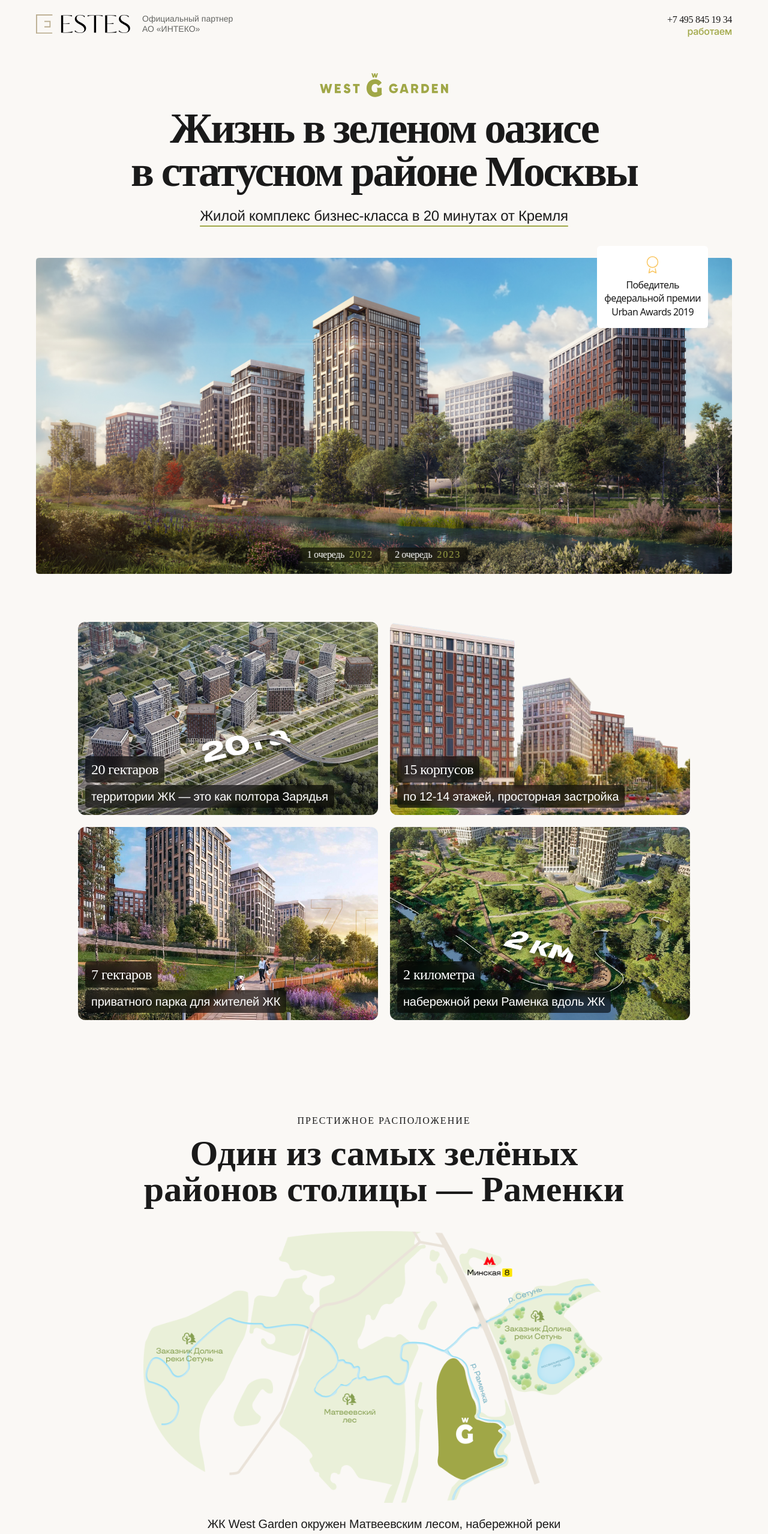
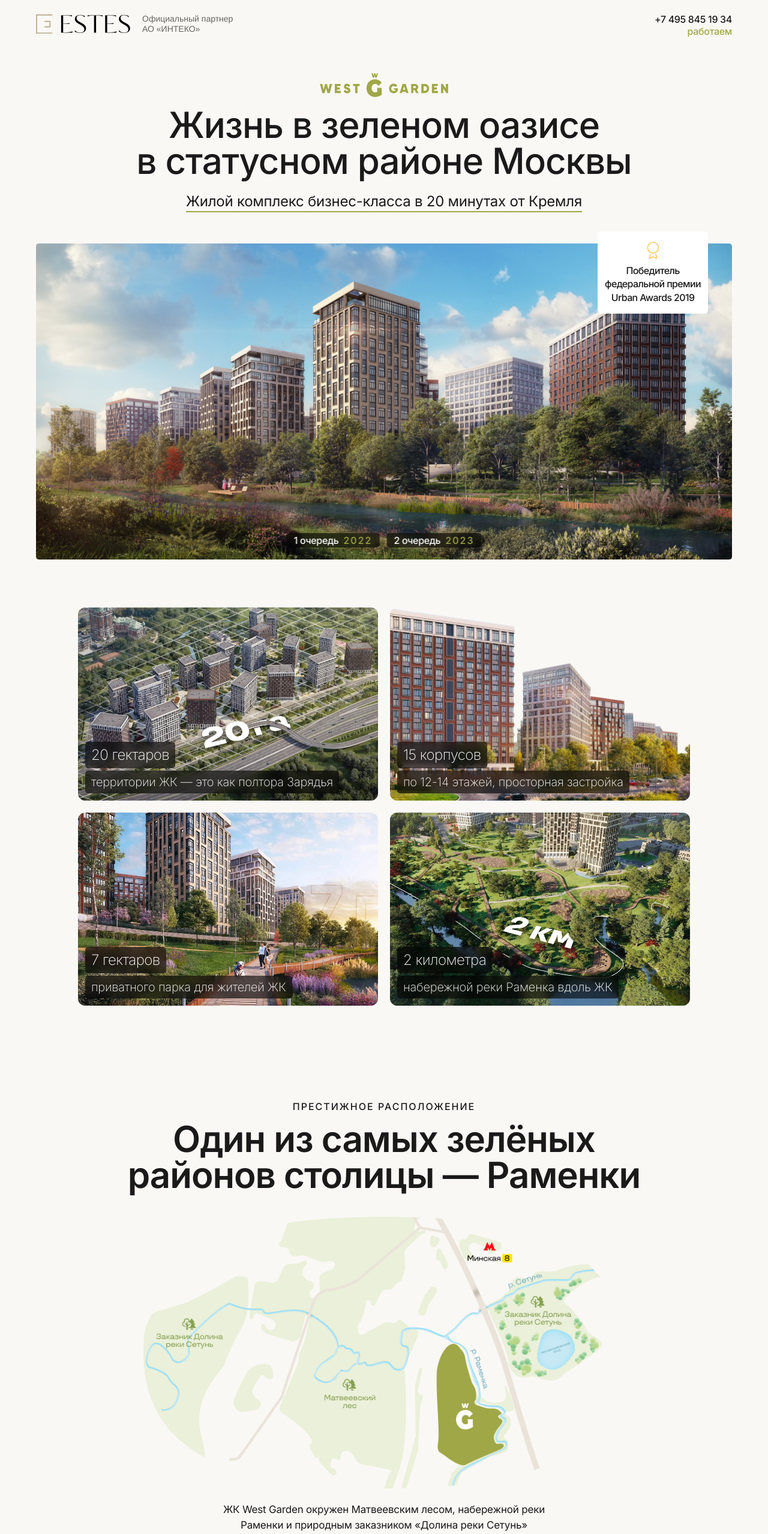
Before and after one commit to rahimovibrokhim/residential-complex-website, a React (Vite) app: page / in a window 1280 px wide. Shown: the top 2558 px of the page at 60% size. Built offline with nearby package versions, Linux system fonts and the light colour scheme.

Commit message:
font family is added

```diff
--- a/src/App.jsx
+++ b/src/App.jsx
@@ -27,7 +27,7 @@
           <div className="container-2">
             <div>
               <img src="wg-logo.svg" alt="West Garden" />
-              <h2 className="text-4xl sm:text-5xl md:text-5xl lg:text-7xl">
+              <h2 className="text-4xl sm:text-5xl md:text-5xl lg:text-6xl">
                 Жизнь в зеленом оазисе <br /> в статусном районе Москвы
               </h2>
               <p className="text-xl sm:text-2xl descript underline underline-offset-8">
@@ -363,8 +363,16 @@
                     </div>
                   </div>
                   <div className="image-examples flex mt-4 justify-between">
-                    <img className="img-1" src="trim-example2-2.png" alt="example-image" />
-                    <img className="img-2" src="trim-example2-3.png" alt="example-image" />
+                    <img
+                      className="img-1"
+                      src="trim-example2-2.png"
+                      alt="example-image"
+                    />
+                    <img
+                      className="img-2"
+                      src="trim-example2-3.png"
+                      alt="example-image"
+                    />
                   </div>
                 </div>
               </div>
@@ -378,7 +386,7 @@
       <footer className="bg-white py-8 sm:py-16">
         <div className="container">
           <div className="top flex flex-wrap-reverse sm:flex-nowrap justify-center sm:justify-between items-center gap-3 sm:gap-0">
-            <h3 className="text-xl lg:text-4xl">
+            <h3 className="text-center sm:text-start text-xl lg:text-4xl">
               Жилой комплекс «West Garden» — <br /> все преимущества жизни на
               природе
             </h3>
@@ -389,24 +397,28 @@
           <div className="divider mt-3 sm:mt-5"></div>
           <div className="information flex flex-col md:flex-row">
             <div className="left lg:w-1/2">
-              <div className="1-floor justify-between flex items-center gap-5 py-5 md:py-10">
-                <img className="f-estes-logo" src="footer-estes-logo.png" alt="estes-logo" />
+              <div className="first-floor justify-between flex items-center gap-5 py-5 md:py-10">
+                <img
+                  className="f-estes-logo"
+                  src="footer-estes-logo.png"
+                  alt="estes-logo"
+                />
                 <div className="sm-divider"></div>
                 <p className="uppercase text-xs sm:text-base">
                   эксперты <br /> недвижемости
                 </p>
               </div>
               <div className="divider"></div>
-              <div className="2-floor flex justify-between pt-3 pb-10">
+              <div className="second-floor flex justify-between pt-3 pb-10">
                 <h6 className="text-base sm:text-2xl">Офис продаж</h6>
-                <h5 className="text-base sm:text-2xl">
+                <h5 className="text-base sm:text-xl">
                   Москва, Лужнецкая наб. <br /> 2/4, строение 17, офис 308
                 </h5>
               </div>
               <div className="divider"></div>
-              <div className="3-floor flex justify-between pt-3">
+              <div className="third-floor flex justify-between pt-3 pb-5">
                 <h6 className="text-base sm:text-2xl">Телефон</h6>
-                <h5 className="text-base sm:text-2xl">+7 495 845 19 34</h5>
+                <h5 className="text-base sm:text-xl">+7 495 845 19 34</h5>
               </div>
             </div>
             <div className="right hidden  md:block  lg:w-1/2">
--- a/src/index.scss
+++ b/src/index.scss
@@ -2,6 +2,7 @@
 @tailwind components;
 @tailwind utilities;
 
+@import url('https://fonts.googleapis.com/css2?family=Inter:wght@100;200;300;400;500;600;700;800;900&display=swap');
 @import url('https://fonts.googleapis.com/css2?family=Inter:wght@100;200;300;400;500;600;700;800;900&display=swap');
 @import url('https://fonts.googleapis.com/css2?family=Inter:wght@100;200;300;400;500;600;700;800;900&family=Noto+Sans:wght@100;200;300;400;500;600;700;800;900&display=swap');
 @import url('https://fonts.googleapis.com/css2?family=Bebas+Neue&family=Inter:wght@100;200;300;400;500;600;700;800;900&display=swap');
@@ -49,7 +50,7 @@
         a {
             color: var(--text-primary, #1A1A1A);
             font-size: 16px;
-            font-family: TT Travels;
+            font-family: 'Inter';
             font-style: normal;
             font-weight: 500;
             line-height: 100%;
@@ -59,7 +60,7 @@
         p {
             color: #A0A747;
             font-size: 16px;
-            font-family: Inter;
+            font-family: 'Inter';
             font-style: normal;
             font-weight: 500;
             line-height: 100%;
@@ -79,18 +80,18 @@
     h2 {
         color: #1A1A1A;
         text-align: center;
-        font-family: TT Travels;
+        font-family: 'Inter';
         font-style: normal;
-        font-weight: 700;
+        font-weight: 500;
         line-height: 100%;
-        letter-spacing: -3px;
+        letter-spacing: -1px;
         margin-top: 16px;
     }
 
     p.descript {
         color: var(--text-primary, #1A1A1A);
         text-align: center;
-        font-family: Helvetica Neue;
+        font-family: Inter;
         font-style: normal;
         font-weight: 400;
         line-height: 28px;
@@ -106,7 +107,7 @@
                 color: var(--text-primary, #1A1A1A);
                 text-align: center;
                 font-size: 16px;
-                // font-family: TT Travels;
+                font-family: Inter;
                 font-style: normal;
                 font-weight: 500;
                 line-height: 140%;
@@ -124,7 +125,6 @@
                 background: rgba(0, 0, 0, 0.60);
                 backdrop-filter: blur(10px);
 
-
                 .order {
                     color: #FFF;
                     letter-spacing: -0.32px;
@@ -133,7 +133,8 @@
                 .order,
                 .year {
                     font-size: 16px;
-                    font-family: TT Travels;
+                    font-family: Inter;
+
                     font-style: normal;
                     font-weight: 500;
                     line-height: 16px;
@@ -155,8 +156,7 @@
             border-radius: 12px;
 
             .project-size {
-                font-family: TT Travels;
-                font-weight: 500;
+                font-weight: 200;
                 line-height: 32px;
                 letter-spacing: -0.56px;
                 margin-bottom: 4px;
@@ -164,8 +164,7 @@
 
             .project-location {
                 font-size: 20px;
-                font-family: Helvetica Neue;
-                font-weight: 400;
+                font-weight: 200;
                 line-height: 26px;
                 letter-spacing: -0.2px;
             }
@@ -174,6 +173,7 @@
             .project-size {
                 color: #FFF;
                 font-style: normal;
+                font-family: Inter;
                 border-radius: 5px;
                 background: rgba(0, 0, 0, 0.60);
                 backdrop-filter: blur(8px);
@@ -189,7 +189,7 @@
         color: var(--text-primary, #1A1A1A);
         text-align: center;
         font-size: 16px;
-        font-family: TT Travels;
+        font-family: Inter;
         font-style: normal;
         font-weight: 500;
         line-height: 100%;
@@ -200,20 +200,19 @@
     h2 {
         color: var(--text-primary, #1A1A1A);
         text-align: center;
-        // font-size: 56px;
-        font-family: TT Travels;
+        font-family: Inter;
         font-style: normal;
-        font-weight: 700;
+        font-weight: 600;
         line-height: 100%;
-        // letter-spacing: -3px;
+        letter-spacing: -1px;
         margin-top: 16px;
     }
 
     p {
         color: var(--text-primary, #1A1A1A);
         text-align: center;
-        font-size: 20px;
-        font-family: Helvetica Neue;
+        font-size: 17px;
+        font-family: Inter;
         font-style: normal;
         font-weight: 400;
         line-height: 26px;
@@ -240,7 +239,7 @@
         p {
             color: var(--brand-brown, #773844);
             font-size: 20px;
-            font-family: Helvetica Neue;
+            font-family: 'Inter';
             font-style: normal;
             font-weight: 500;
             line-height: 20px;
@@ -252,19 +251,17 @@
 #lobby {
     h2 {
         color: var(--text-primary, #1A1A1A);
-        // font-size: 56px;
-        font-family: TT Travels;
+        font-family: Inter;
         font-style: normal;
         font-weight: 700;
         line-height: 100%;
-        // letter-spacing: -3px;
+        letter-spacing: -1px;
         text-align: center;
     }
 
     h3 {
         color: var(--text-primary, #1A1A1A);
-        // font-size: 40px;
-        font-family: TT Travels;
+        font-family: Inter;
         font-style: normal;
         font-weight: 500;
         line-height: 100%;
@@ -284,7 +281,7 @@
     h2 {
         color: var(--text-primary, #1A1A1A);
         text-align: center;
-        font-family: TT Travels;
+        font-family: Inter;
         font-style: normal;
         font-weight: 700;
         line-height: 100%;
@@ -295,8 +292,8 @@
     h3 {
         color: var(--text-primary, #1A1A1A);
         text-align: center;
-        font-size: 24px;
-        font-family: Helvetica Neue;
+        font-size: 20px;
+        font-family: Inter;
         font-style: normal;
         font-weight: 400;
         line-height: 28px;
@@ -307,7 +304,7 @@
     .box {
         h4 {
             color: var(--text-primary, #1A1A1A);
-            font-family: TT Travels;
+            font-family: Inter;
             font-style: normal;
             font-weight: 500;
             letter-spacing: -0.56px;
@@ -315,7 +312,7 @@
 
         p {
             color: var(--text-primary, #1A1A1A);
-            font-family: Helvetica Neue;
+            font-family: Inter;
             font-style: normal;
             font-weight: 400;
             line-height: 30px;
@@ -330,7 +327,7 @@
     .example {
         h4 {
             color: var(--text-primary, #1A1A1A);
-            font-family: TT Travels;
+            font-family: Inter;
             font-style: normal;
             font-weight: 500;
             line-height: 100%;
@@ -343,8 +340,8 @@
 
         .description {
             p {
-                font-size: 20px;
-                font-family: Helvetica Neue;
+                font-size: 18px;
+                font-family: Inter;
                 font-style: normal;
                 font-weight: 400;
                 line-height: 26px;
@@ -354,7 +351,7 @@
             h5 {
                 color: var(--brand-brown, #773844);
                 font-size: 12px;
-                font-family: TT Travels;
+                font-family: Inter;
                 font-style: normal;
                 font-weight: 500;
                 line-height: 100%;
@@ -385,11 +382,11 @@
 
     h3 {
         color: var(--text-primary, #1A1A1A);
-        font-family: TT Travels;
+        font-family: Inter;
         font-style: normal;
         font-weight: 500;
         line-height: 40px;
-        // letter-spacing: -1px;
+        letter-spacing: -1px;
     }
 
     .divider {
@@ -405,7 +402,7 @@
 
     h6 {
         color: var(--text-primary, #1A1A1A);
-        font-family: Helvetica Neue;
+        font-family: Inter;
         font-style: normal;
         font-weight: 400;
         line-height: 32px;
@@ -414,18 +411,20 @@
 
     h5 {
         color: var(--text-primary, #1A1A1A);
-        font-family: Helvetica Neue;
+        font-family: Inter;
         font-style: normal;
         font-weight: 500;
-        line-height: 32px;
+        line-height: 22px;
         letter-spacing: -0.24px;
     }
 
-    // img{
-    //     @media screen and (max-width:768px) {
-
-    //     }
-    // }
+    .first-floor {
+        p {
+            font-family: Inter;
+            letter-spacing: 1px;
+            font-weight: 400;
+        }
+    }
 }
 
 @media screen and (max-width:1200px) {
@@ -522,8 +521,8 @@
         }
     }
 
-    footer{
-        .f-estes-logo{
+    footer {
+        .f-estes-logo {
             max-width: 117px !important;
         }
     }
```
